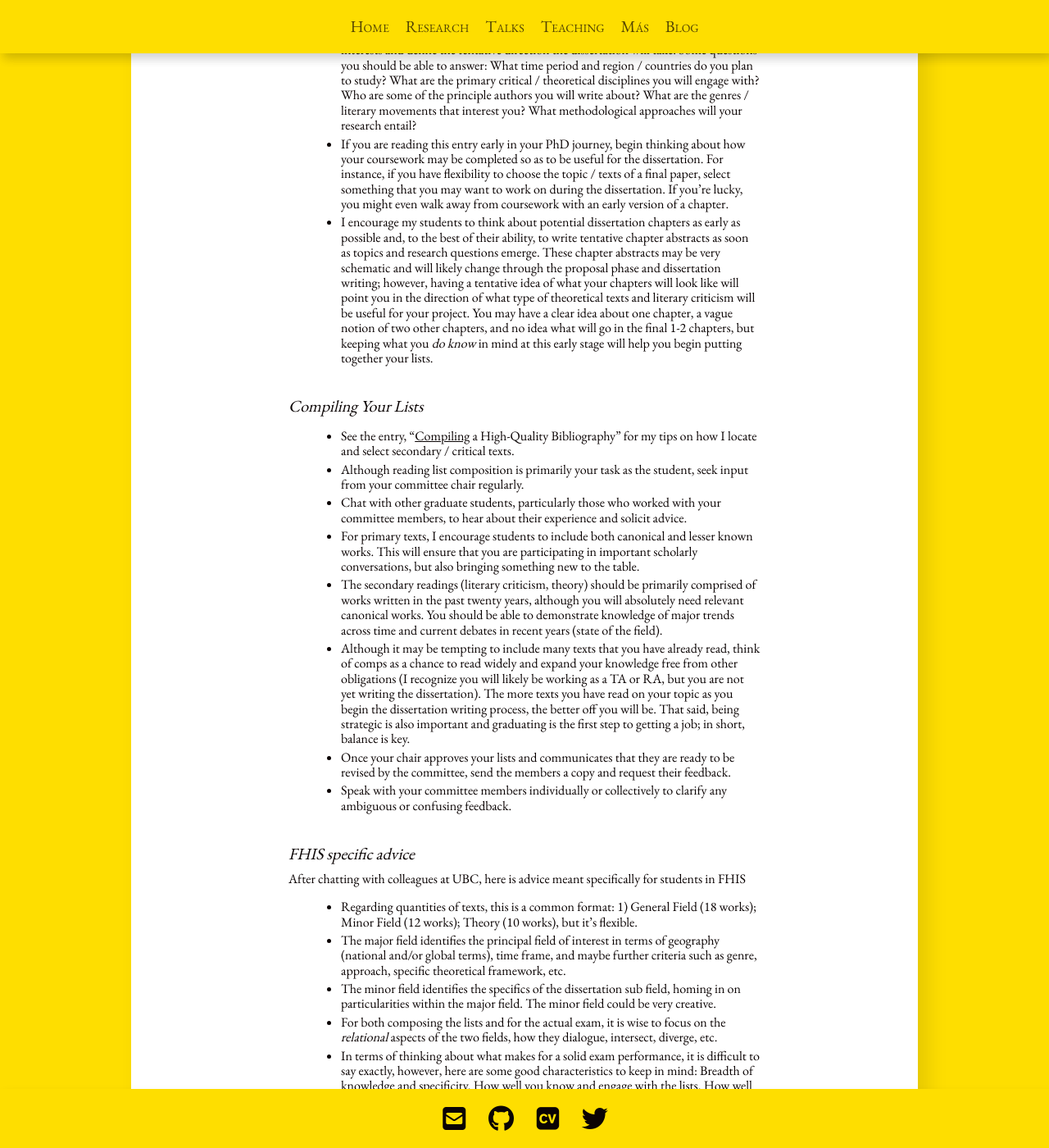
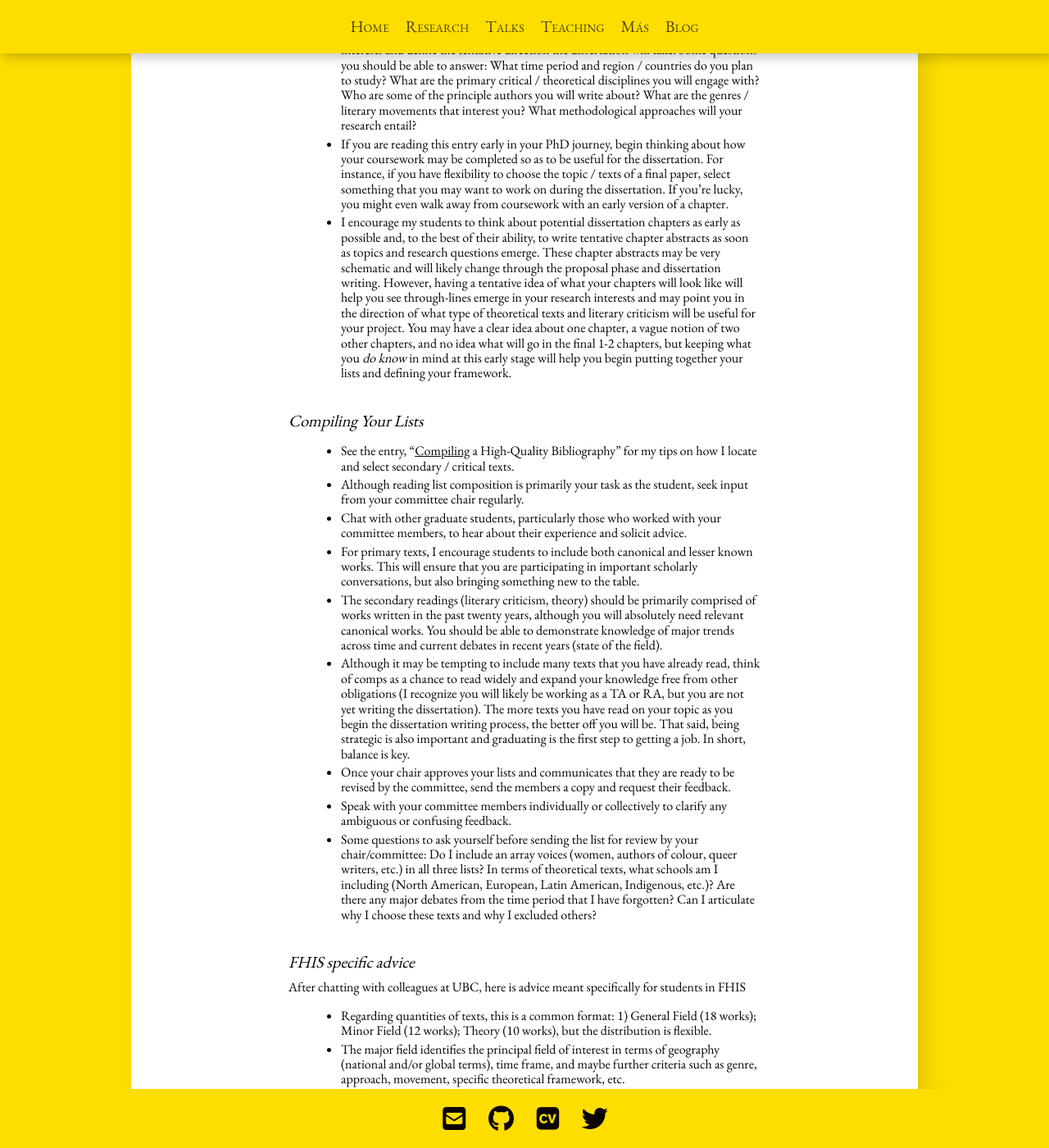
Before and after one commit to dajmcdon/tamara-site, a Jekyll site: the page built from _posts/2021-03-30-Comps.md, in a window 1280 px wide and 1400 px high, scrolled down 1358 px. Shown: the whole window at 82% size. Built offline with Jekyll 4.4.1, drawn with Linux system fonts in a browser that asks for light colours; nearby versions of some CDN libraries; some web fonts are replaced; some of the changed text lies outside the part shown.

Commit message:
update blog post

```diff
--- a/_posts/2021-03-30-Comps.md
+++ b/_posts/2021-03-30-Comps.md
@@ -24,7 +24,7 @@
 * Request examples of successful reading lists from your program. You should check with the Graduate Studies Director, who can provide you with examples or direct you to students who might be willing to share their lists.
 * Before you begin composing the lists, you should be able to articulate your research interests and define the tentative direction the dissertation will take. Some questions you should be able to answer: What time period and region / countries do you plan to study? What are the primary critical / theoretical disciplines you will engage with? Who are some of the principle authors you will write about? What are the genres / literary movements that interest you? What methodological approaches will your research entail?
 * If you are reading this entry early in your PhD journey, begin thinking about how your coursework may be completed so as to be useful for the dissertation. For instance, if you have flexibility to choose the topic / texts of a final paper, select something that you may want to work on during the dissertation. If you're lucky, you might even walk away from coursework with an early version of a chapter.
-* I encourage my students to think about potential dissertation chapters as early as possible and, to the best of their ability, to write tentative chapter abstracts as soon as topics and research questions emerge. These chapter abstracts may be very schematic and will likely change through the proposal phase and dissertation writing; however, having a tentative idea of what your chapters will look like will point you in the direction of what type of theoretical texts and literary criticism will be useful for your project. You may have a clear idea about one chapter, a vague notion of two other chapters, and no idea what will go in the final 1-2 chapters, but keeping what you _do know_ in mind at this early stage will help you begin putting together your lists.
+* I encourage my students to think about potential dissertation chapters as early as possible and, to the best of their ability, to write tentative chapter abstracts as soon as topics and research questions emerge. These chapter abstracts may be very schematic and will likely change through the proposal phase and dissertation writing. However, having a tentative idea of what your chapters will look like will help you see through-lines emerge in your research interests and may point you in the direction of what type of theoretical texts and literary criticism will be useful for your project. You may have a clear idea about one chapter, a vague notion of two other chapters, and no idea what will go in the final 1-2 chapters, but keeping what you _do know_ in mind at this early stage will help you begin putting together your lists and defining your framework.
 
 #### Compiling Your Lists
 * See the entry, "[Compiling](https://tamaraleemitchell.github.io/2020/08/02/compiling-bib.html) a High-Quality Bibliography" for my tips on how I locate and select secondary / critical texts.
@@ -32,17 +32,18 @@
 * Chat with other graduate students, particularly those who worked with your committee members, to hear about their experience and solicit advice.
 * For primary texts, I encourage students to include both canonical and lesser known works. This will ensure that you are participating in important scholarly conversations, but also bringing something new to the table.
 * The secondary readings (literary criticism, theory) should be primarily comprised of works written in the past twenty years, although you will absolutely need relevant canonical works. You should be able to demonstrate knowledge of major trends across time and current debates in recent years (state of the field).
-* Although it may be tempting to include many texts that you have already read, think of comps as a chance to read widely and expand your knowledge free from other obligations (I recognize you will likely be working as a TA or RA, but you are not yet writing the dissertation). The more texts you have read on your topic as you begin the dissertation writing process, the better off you will be. That said, being strategic is also important and graduating is the first step to getting a job; in short, balance is key.
+* Although it may be tempting to include many texts that you have already read, think of comps as a chance to read widely and expand your knowledge free from other obligations (I recognize you will likely be working as a TA or RA, but you are not yet writing the dissertation). The more texts you have read on your topic as you begin the dissertation writing process, the better off you will be. That said, being strategic is also important and graduating is the first step to getting a job. In short, balance is key.
 * Once your chair approves your lists and communicates that they are ready to be revised by the committee, send the members a copy and request their feedback.
 * Speak with your committee members individually or collectively to clarify any ambiguous or confusing feedback.
+* Some questions to ask yourself before sending the list for review by your chair/committee: Do I include an array voices (women, authors of colour, queer writers, etc.) in all three lists? In terms of theoretical texts, what schools am I including (North American, European, Latin American, Indigenous, etc.)? Are there any major debates from the time period that I have forgotten? Can I articulate why I choose these texts and why I excluded others?
 
 #### FHIS specific advice
 After chatting with colleagues at UBC, here is advice meant specifically for students in FHIS
-* Regarding quantities of texts, this is a common format: 1) General Field (18 works); Minor Field (12 works); Theory (10 works), but it's flexible.
-* The major field identifies the principal field of interest in terms of geography (national and/or global terms), time frame, and maybe further criteria such as genre, approach, specific theoretical framework, etc.
-* The minor field identifies the specifics of the dissertation sub field, homing in on particularities within the major field. The minor field could be very creative.
+* Regarding quantities of texts, this is a common format: 1) General Field (18 works); Minor Field (12 works); Theory (10 works), but the distribution is flexible.
+* The major field identifies the principal field of interest in terms of geography (national and/or global terms), time frame, and maybe further criteria such as genre, approach, movement, specific theoretical framework, etc.
+* The minor field identifies the specifics of the dissertation sub field, homing in on particularities within the major field. The minor field could be creative.
 * For both composing the lists and for the actual exam, it is wise to focus on the _relational_ aspects of the two fields, how they dialogue, intersect, diverge, etc.
-* In terms of thinking about what makes for a solid exam performance, it is difficult to say exactly, however, here are some good characteristics to keep in mind: Breadth of knowledge and specificity. How well you know and engage with the lists. How well you apply the theoretical texts to the primary works. How well you address the questions.
+* In terms of thinking about what makes for a solid exam performance, it is difficult to say exactly, however, here are some good characteristics to keep in mind: Breadth of knowledge and specificity. How well you know and engage with the lists. How well you apply the theoretical texts to the primary works. How well you address the questions posed.
 
 #### How to study and prepare for the exam
 Studying and preparing for your comps is necessarily an individual process. However, here are some tried and true practices that may help you prepare.
@@ -53,6 +54,7 @@
 * Create practice questions for yourself. Begin putting primary texts into dialogue with one another, with the literary tradition, with your critical texts, etc.
 * Some members of my PhD cohort dictated oral notes that they then converted to searchable text via a transcription program.
 * As you read, attend to key debates in your fields. You will recognize these debates as topics that emerge across critical works and that are at the centre of  scholarly conversations. You should be able to rehearse critical debates and articulate your opinion on where you stand in relation to other scholars.
+* Remember that the exam is NOT an end in itself. It is meant to prepare you for the proposal stage and dissertation writing. You should take notes about possible chapter topics, what literary works would pair well with particular critical texts, ideas for the introduction, common threads in the different literary texts, etc. The more notes you have in this regard, the quicker the proposal and dissertation should come together!
 
 #### The Day of the Exam
 * Although reviewing material may be useful (and might help calm your nerves), try not to read anything new the day before your comps. Relax, eat well, get some rest.
```
Also changed, not shown: mas.md (+2 -2 lines), research.md (+3 -3 lines).
